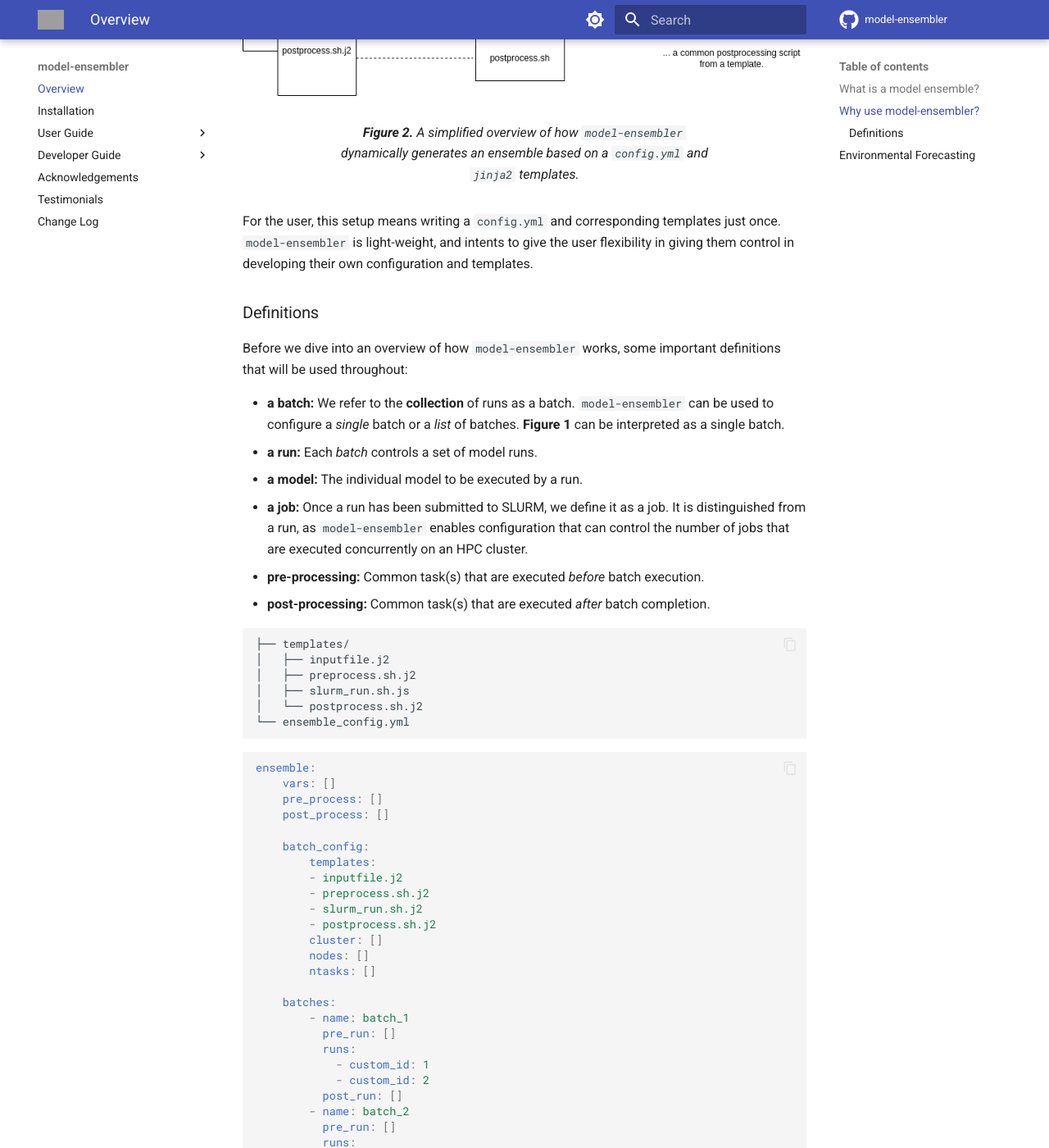
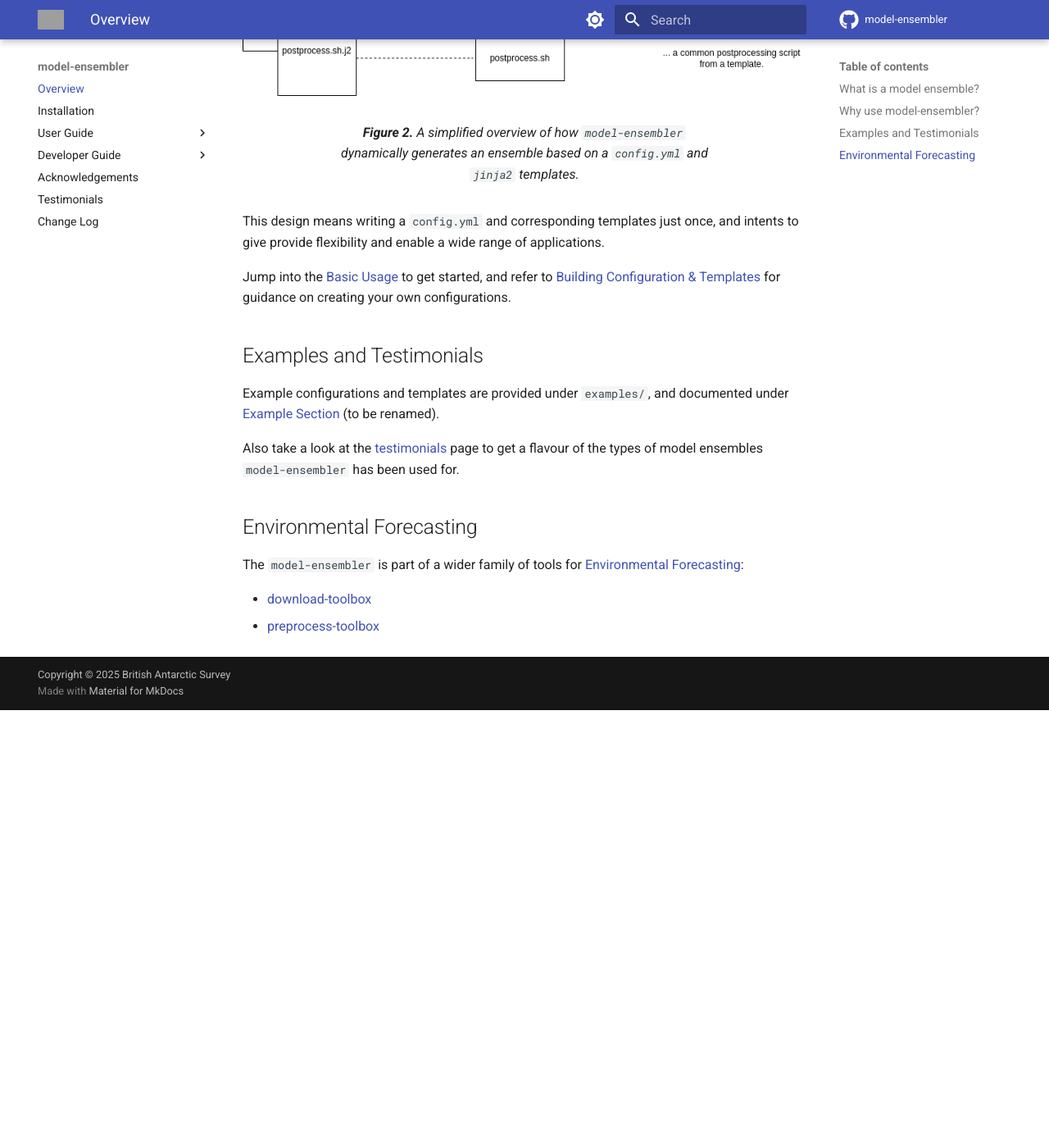
Before and after one commit to environmental-forecasting/model-ensembler, an MkDocs documentation site: the page built from docs/index.md, in a window 1280 px wide and 1400 px high, scrolled down 1714 px. Shown: the whole window at 82% size. Built offline with MkDocs 1.6.1 and Material for MkDocs 9.7.7, drawn with Linux system fonts in a browser that asks for light colours; comment, search, counter and statistics services are not loaded; after the commit the page ends 2580 px from its top, so only the background shows below that; some of the changed text lies outside the part shown; grey boxes are pictures that could not be loaded.

Commit message:
divide developer section into contribution and functionality

````diff
--- a/docs/index.md
+++ b/docs/index.md
@@ -51,65 +51,15 @@
 **Figure 2.** A simplified overview of how `model-ensembler` dynamically generates an ensemble based on a `config.yml` and `jinja2` templates.
 ///
 
-For the user, this setup means writing a `config.yml` and corresponding templates just once. `model-ensembler` is light-weight,
-and intents to give the user flexibility in giving them control in developing their own configuration and templates.
+This design means writing a `config.yml` and corresponding templates just once, and intents to give provide flexibility and enable a
+wide range of applications.
 
-### Definitions
-Before we dive into an overview of how `model-ensembler` works, some important definitions that will be used throughout:
+Jump into the [Basic Usage](user/basic-usage.md) to get started, and refer to [Building Configuration & Templates](user/templates.md) for guidance on creating your own configurations.
 
-* **a batch:** We refer to the **collection** of runs as a batch. `model-ensembler` can be used to configure a _single_ batch
-or a _list_ of batches. **Figure 1** can be interpreted as a single batch.
-* **a run:** Each _batch_ controls a set of model runs.
-* **a model:** The individual model to be executed by a run.
-* **a job:** Once a run has been submitted to SLURM, we define it as a job. It is distinguished from a run,
-as `model-ensembler` enables configuration that can control the number of jobs that are executed concurrently
-on an HPC cluster.
-* **pre-processing:** Common task(s) that are executed _before_ batch execution.
-* **post-processing:** Common task(s) that are executed _after_ batch completion.
+## Examples and Testimonials
+Example configurations and templates are provided under `examples/`, and documented under [Example Section](user/example1.md) (to be renamed).
 
-```bash
-├── templates/
-│   ├── inputfile.j2
-│   ├── preprocess.sh.j2
-│   ├── slurm_run.sh.js
-│   └── postprocess.sh.j2
-└── ensemble_config.yml
-```
-
-```yaml
-ensemble:
-    vars: []
-    pre_process: []
-    post_process: []
-
-    batch_config:
-        templates:
-        - inputfile.j2
-        - preprocess.sh.j2
-        - slurm_run.sh.j2
-        - postprocess.sh.j2
-        cluster: []
-        nodes: []
-        ntasks: []
-
-    batches:
-        - name: batch_1
-          pre_run: []
-          runs:
-            - custom_id: 1
-            - custom_id: 2
-          post_run: []
-        - name: batch_2
-          pre_run: []
-          runs:
-            - custom_id: 1
-            - custom_id: 2
-          post_run: []
-```
-
-...submit them to SLURM **asynchronously**.
-
-See the [testimonials](testimonials.md) to get a flavour of the types of model ensembles `model-ensembler` has been used for.
+Also take a look at the [testimonials](testimonials.md) page to get a flavour of the types of model ensembles `model-ensembler` has been used for.
 
 ## Environmental Forecasting
 The `model-ensembler` is part of a wider family of tools for [Environmental Forecasting](https://github.com/environmental-forecasting):
--- a/docs/user/templates.md
+++ b/docs/user/templates.md
@@ -0,0 +1 @@
+# Building Configuration & Templates
--- a/mkdocs.yml
+++ b/mkdocs.yml
@@ -7,10 +7,13 @@
       Example: user/example1.md
       Building Configuration & Templates: user/templates.md
   - Developer Guide:
-    - Contributing: developer/contributing.md
-    - Software Guide: developer/software.md
-    - Documentation Guide: developer/documentation.md
-    - Code of Conduct: developer/code_of_conduct.md
+    - Contribution:
+      - Contributing: developer/contribution/contributing.md
+      - Software Guide: developer/contribution/software.md
+      - Documentation Guide: developer/contribution/documentation.md
+      - Code of Conduct: developer/contribution/code_of_conduct.md
+    - Functionality:
+      - Technical Overview: developer/functionality/technical.md
   - Acknowledgements: acknowledgements.md
   - Testimonials: testimonials.md
   - Change Log: CHANGELOG.md
````
Also changed, not shown: docs/developer/functionality/technical.md (added, +6 -0 lines), docs/installation.md (+2 -4 lines), docs/testimonials.md (+3 -3 lines), docs/user/basic-usage.md (+13 -0 lines), docs/user/example1.md (+41 -0 lines), docs/developer/contribution/code_of_conduct.md (renamed from docs/developer/code_of_conduct.md), docs/developer/contribution/contributing.md (renamed from docs/developer/contributing.md), docs/developer/contribution/documentation.md (renamed from docs/developer/documentation.md), docs/developer/contribution/software.md (renamed from docs/developer/software.md).
